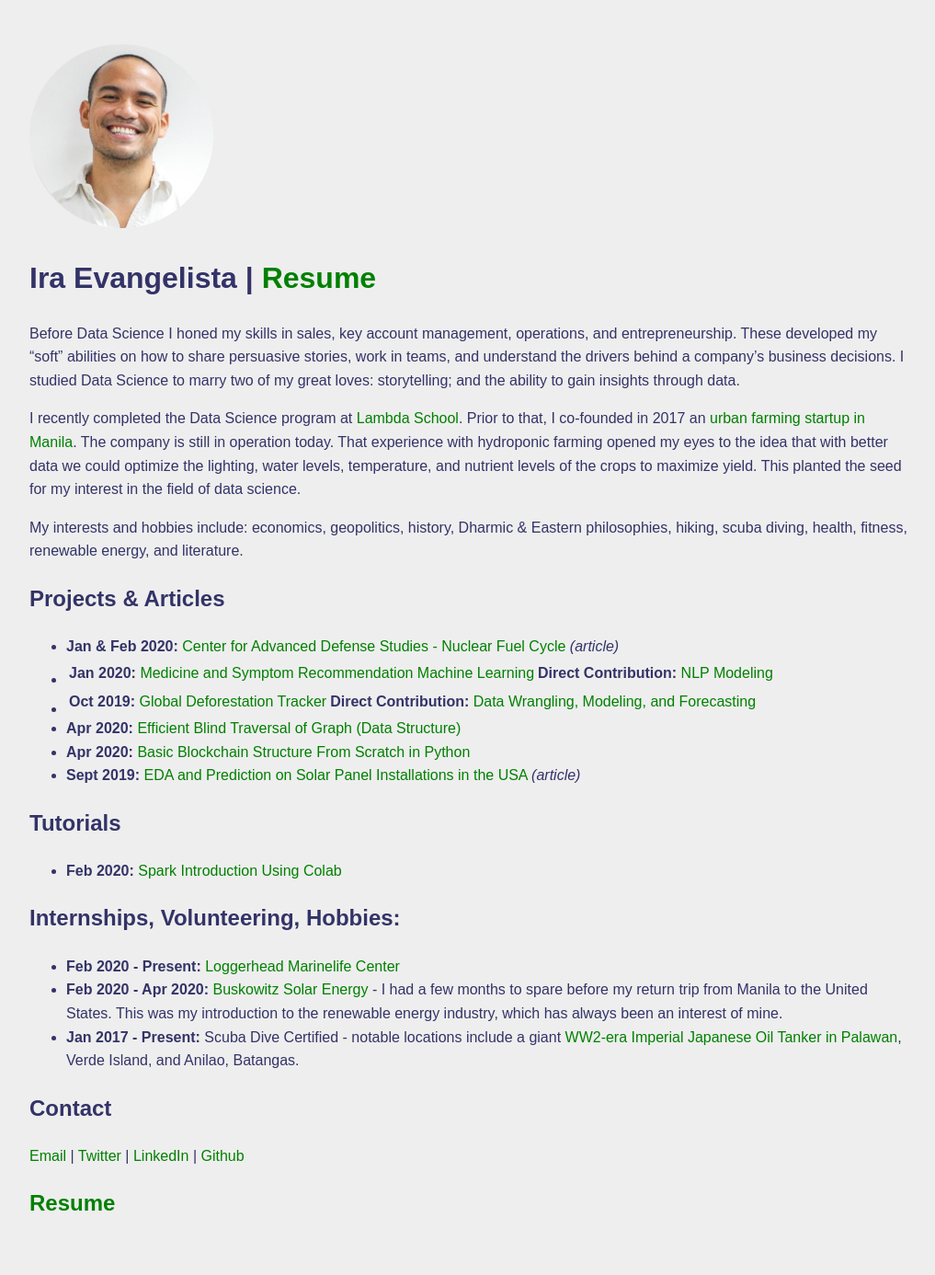
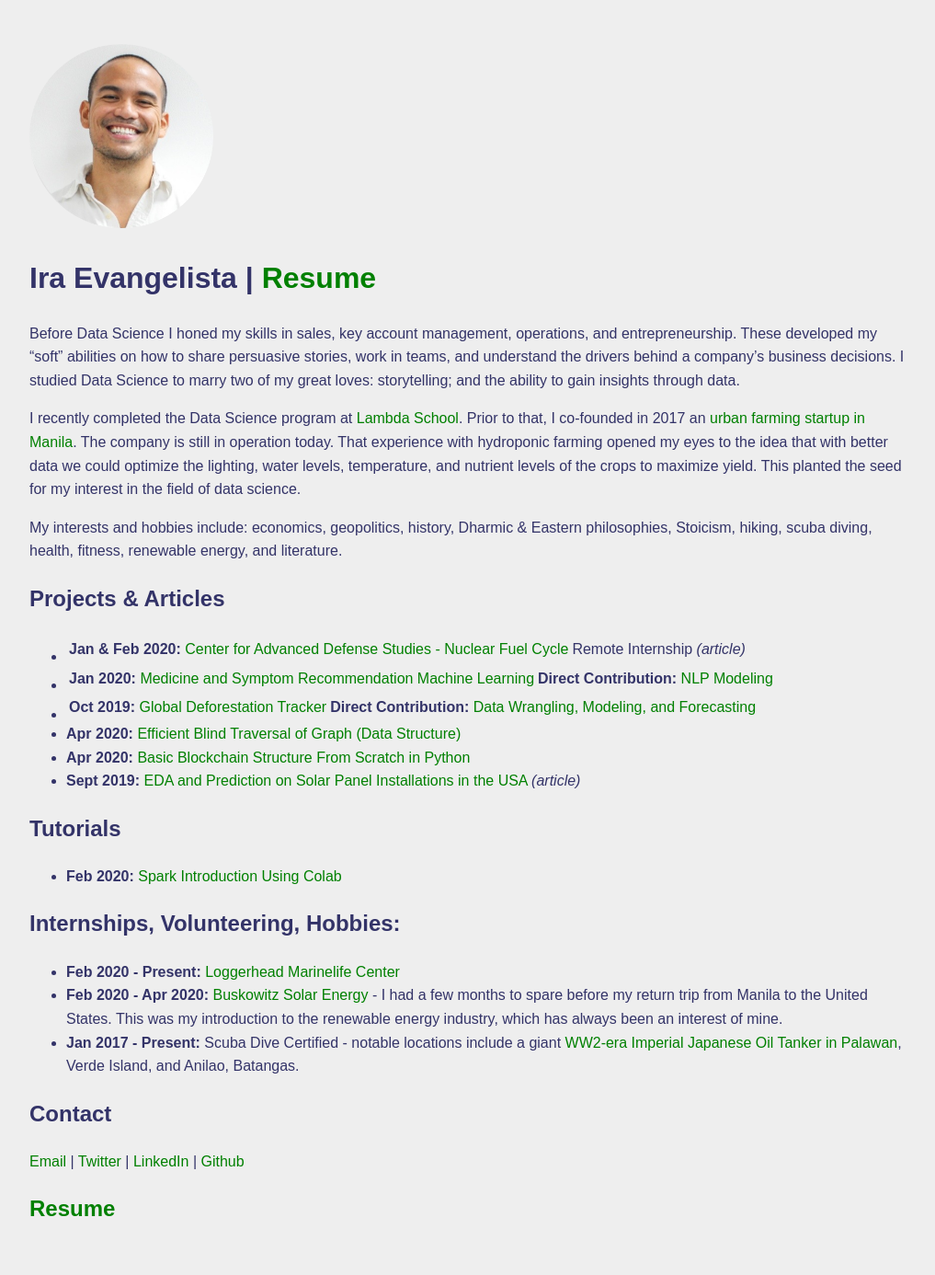
Before and after one commit to pragmatizt/ira_evangelista.github.io, a Jekyll site: the page built from index.md, in a window 1280 px wide. Shown: the whole page at 92% size, without its empty margins (128-1145 px from the left). Built offline with Jekyll 4.4.1, drawn with Linux system fonts in a browser that asks for light colours; our own code applies the rules of GitHub Pages for plain Markdown files.

Commit message:
Update index.md

```diff
--- a/index.md
+++ b/index.md
@@ -6,10 +6,10 @@ Before Data Science I honed my skills in sales, key account management, operatio
 
 I recently completed the Data Science program at [Lambda School](https://lambdaschool.com/). Prior to that, I co-founded in 2017 an [urban farming startup in Manila](https://www.eaturbangreens.com).  The company is still in operation today.  That experience with hydroponic farming opened my eyes to the idea that with better data we could optimize the lighting, water levels, temperature, and nutrient levels of the crops to maximize yield.  This planted the seed for my interest in the field of data science.
 
-My interests and hobbies include: economics, geopolitics, history, Dharmic & Eastern philosophies, hiking, scuba diving, health, fitness, renewable energy, and literature.
+My interests and hobbies include: economics, geopolitics, history, Dharmic & Eastern philosophies, Stoicism, hiking, scuba diving, health, fitness, renewable energy, and literature.
 
 ## Projects & Articles
-- **Jan & Feb 2020:** [Center for Advanced Defense Studies - Nuclear Fuel Cycle](https://medium.com/@evangelista.ira/using-data-science-to-identify-russian-companies-involved-in-the-nuclear-fuel-cycle-78d47287c4e) *(article)*
+- **Jan & Feb 2020:** [Center for Advanced Defense Studies - Nuclear Fuel Cycle](https://medium.com/@evangelista.ira/using-data-science-to-identify-russian-companies-involved-in-the-nuclear-fuel-cycle-78d47287c4e) | Remote Internship *(article)*
 - **Jan 2020:** [Medicine and Symptom Recommendation Machine Learning](https://github.com/Medical-Cabinet-2) | **Direct Contribution:** [NLP Modeling](https://github.com/Medical-Cabinet-2/Data-Science/blob/master/NLP_model/nlp_model_comparison.ipynb)
 - **Oct 2019:** [Global Deforestation Tracker](https://github.com/build-deforestation-application) | **Direct Contribution:** [Data Wrangling, Modeling, and Forecasting](https://github.com/pragmatizt/deforestation_app/tree/master/notebooks)
 - **Apr 2020:** [Efficient Blind Traversal of Graph (Data Structure)](https://github.com/pragmatizt/Blind-Graph-Traversal)
```
